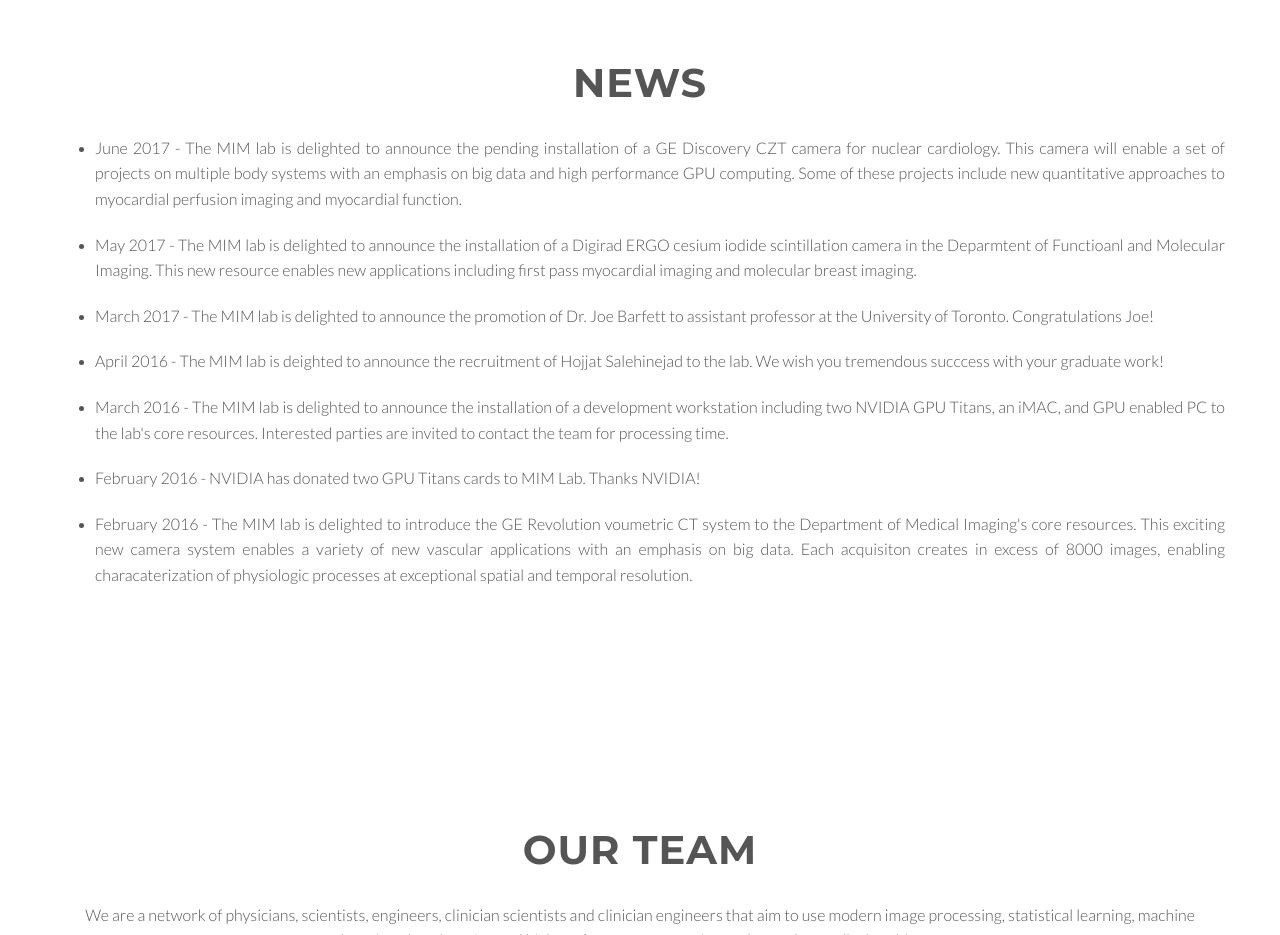
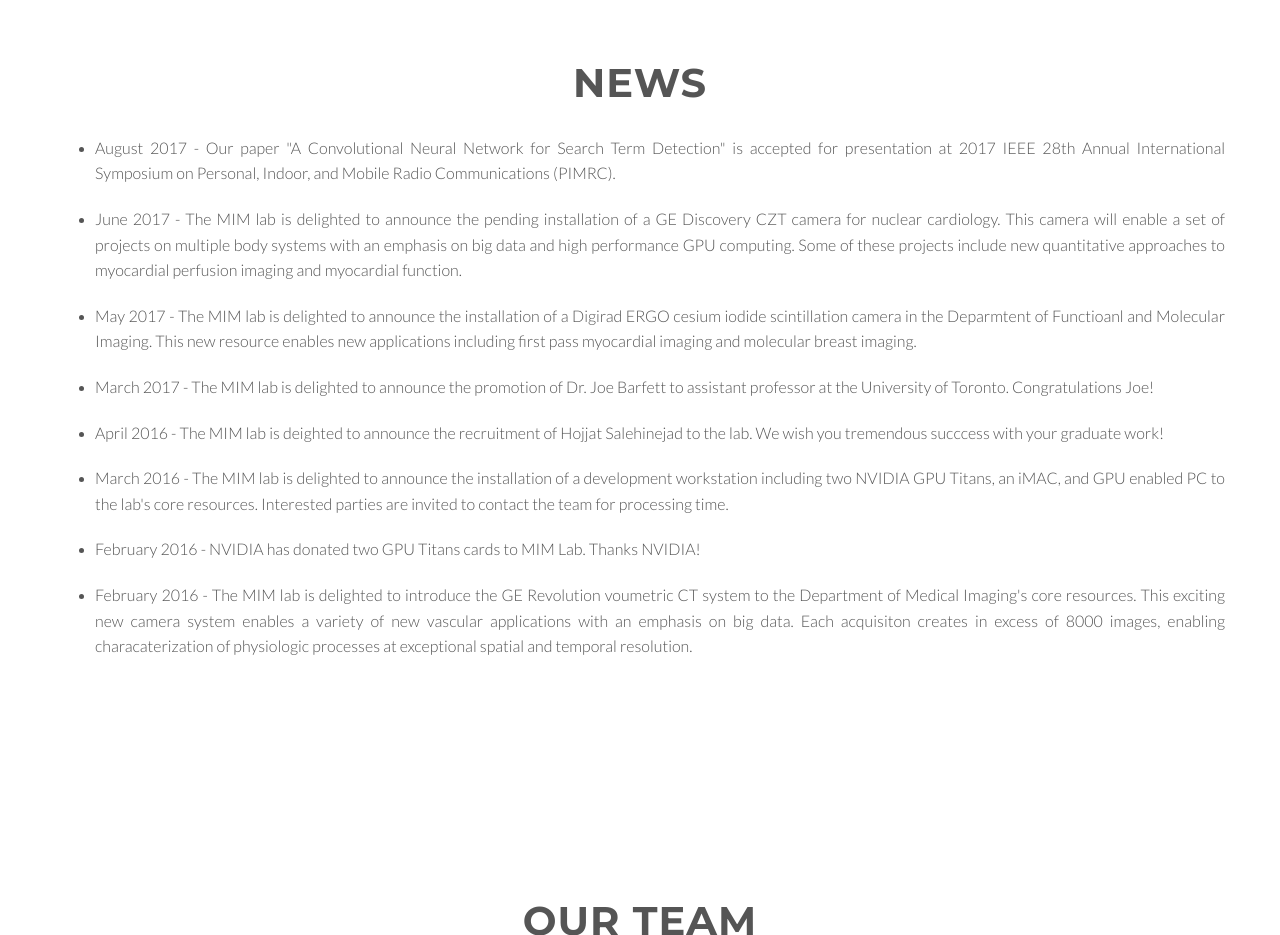
Before and after one commit to salehinejad/mimsmh.github.io, a plain HTML site: page index.html in a window 1280 px wide. Shown: the part 1240-2175 px from the top of the page. Drawn offline with Linux system fonts and the light colour scheme.

Commit message:
Update index.html

```diff
--- a/index.html
+++ b/index.html
@@ -127,7 +127,11 @@
 
 			<div class="row">
 				<ul>
-				<li><p align="justify">   June 2017 - The MIM lab is delighted to announce the pending installation of a GE Discovery CZT camera for nuclear cardiology. This camera will enable a
+				<li><p align="justify">   August 2017 - Our paper "A Convolutional Neural Network for Search Term Detection" is accepted for presentation at
+					2017 IEEE 28th Annual International Symposium on Personal, Indoor, and Mobile Radio Communications (PIMRC).</p></li>
+
+
+					<li><p align="justify">   June 2017 - The MIM lab is delighted to announce the pending installation of a GE Discovery CZT camera for nuclear cardiology. This camera will enable a
 					set of projects on multiple body systems with an emphasis on big data and high performance GPU computing. Some of these projects include
 					new quantitative approaches to myocardial perfusion imaging and myocardial function. </p></li>
 
```
